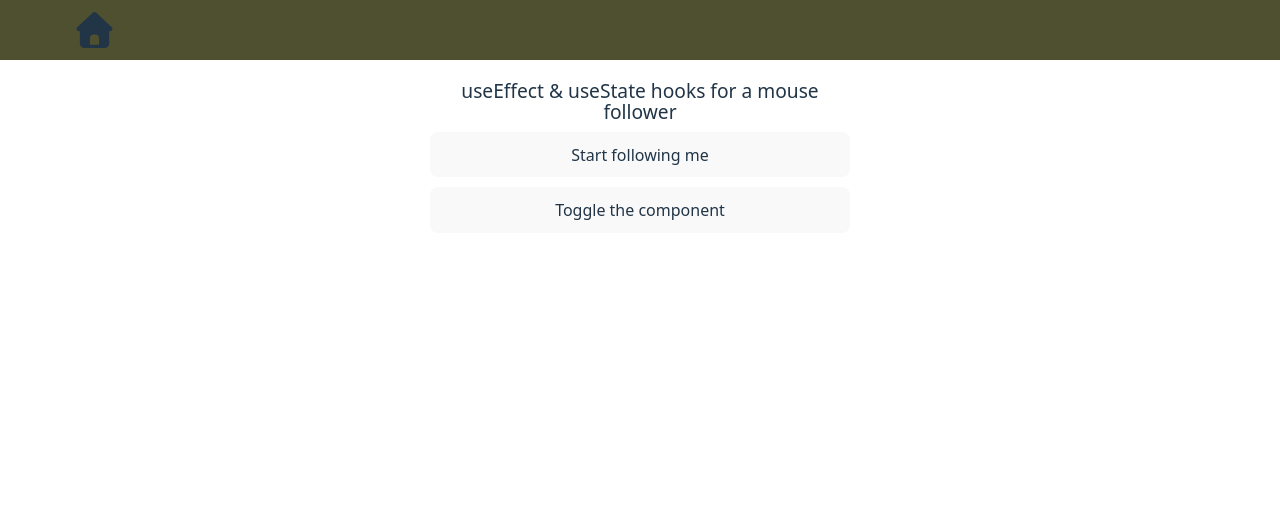
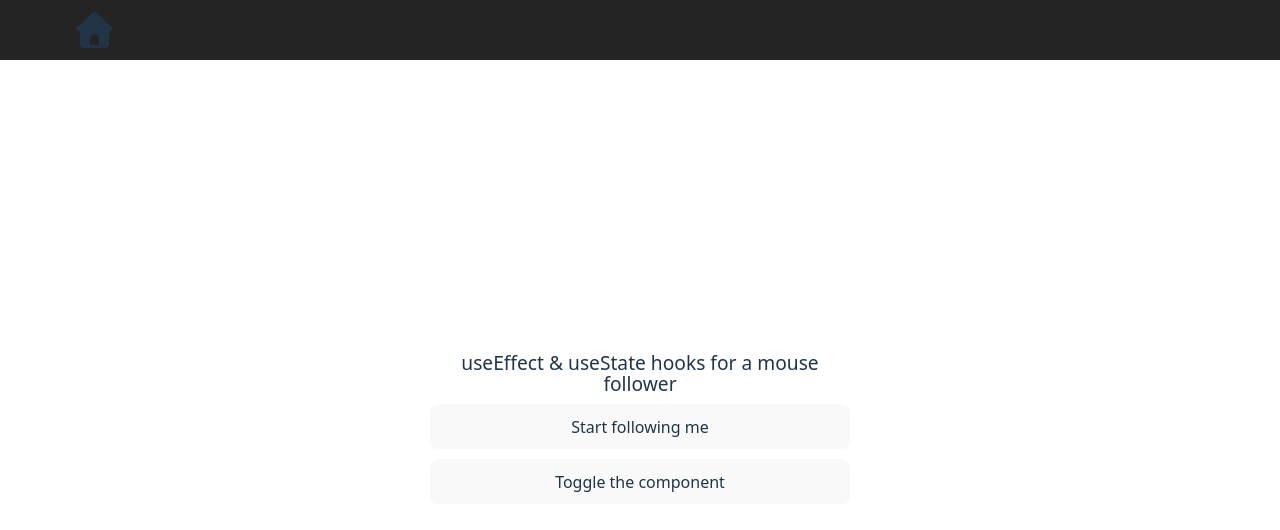
Before and after one commit to nataliatorres/mouse-follower, a React (Vite) app: page / in a window 1280 px wide. Shown: the top 530 px of the page. Built offline with nearby package versions, Linux system fonts and the light colour scheme.

Commit message:
Update the style for the main container to center the section horizontally and vertically. Add a hover style for the home icon and change the background color for the header

```diff
--- a/src/App.jsx
+++ b/src/App.jsx
@@ -8,8 +8,8 @@ function App () {
 
   return (
     <>
-      <NavBar/>
-      <main>
+      <NavBar />
+      <main className='flex justify-center items-center min-h-[calc(100vh-64px)]'>
         <section className='w-105 flex flex-col gap-2.5 py-5'>
           <h1>useEffect & useState hooks for a mouse follower</h1>
           {mounted && <FollowMouse />}
--- a/src/components/NavBar.jsx
+++ b/src/components/NavBar.jsx
@@ -7,9 +7,9 @@ library.add(fas)
 
 const NavBar = () => {
   return (
-    <header className=' w-full top-0 sticky border-solid z-20 bg-[#4F5030]'>
+    <header className=' w-full top-0 sticky border-solid z-20 bg-[#242424]'>
       <div className='max-w-300 mx-auto flex items-center justify-between gap-4 duration-200 px-8 py-3'>
-        <a className='flex text-center font-medium sm:text-lg' href='https://nataliatorres.github.io/'>
+        <a className='flex text-center font-medium sm:text-lg hover:text-[#CA9248]' href='https://nataliatorres.github.io/'>
           <FontAwesomeIcon icon='fa-solid fa-house' className='fa-2x' />
         </a>
       </div>
```
